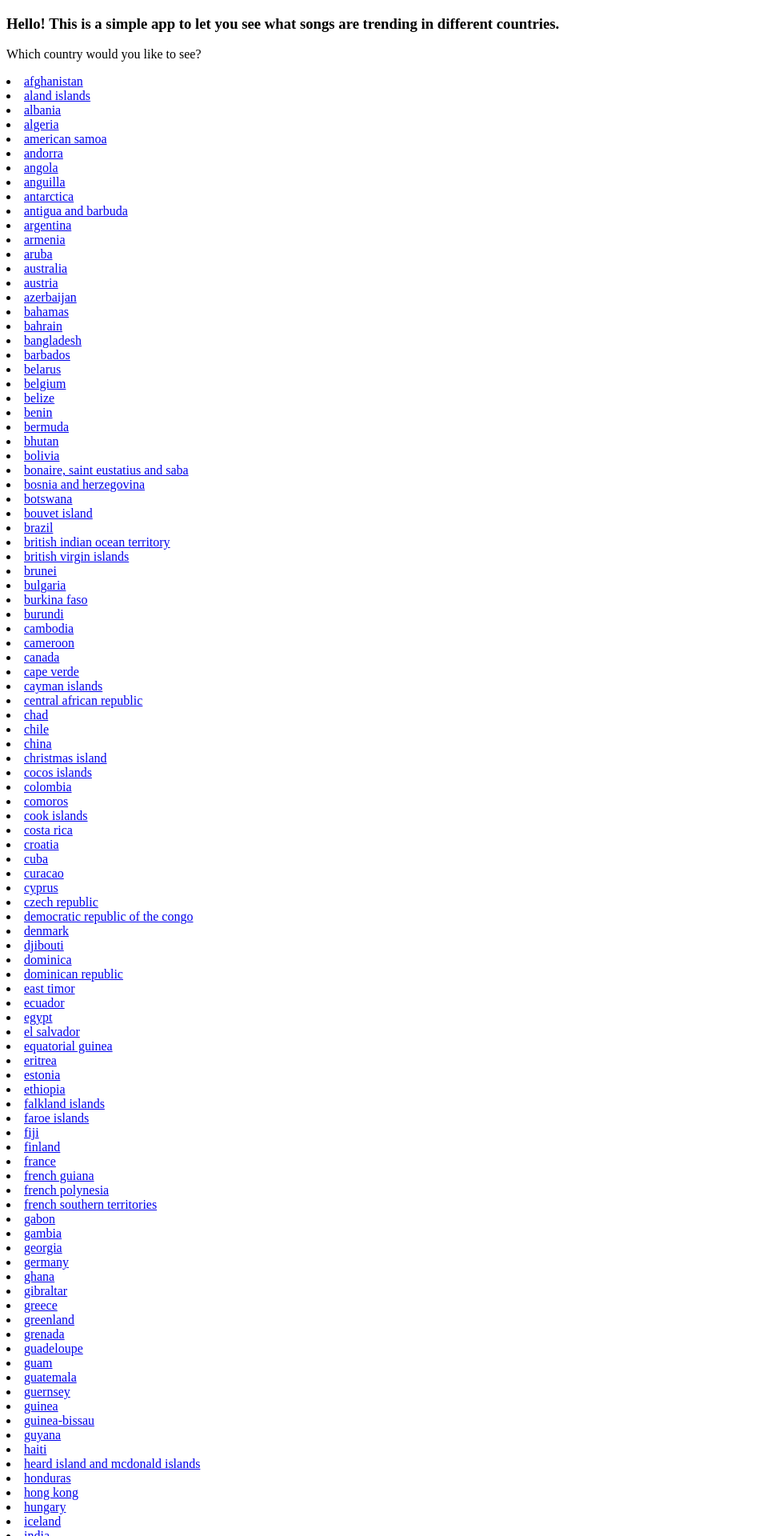
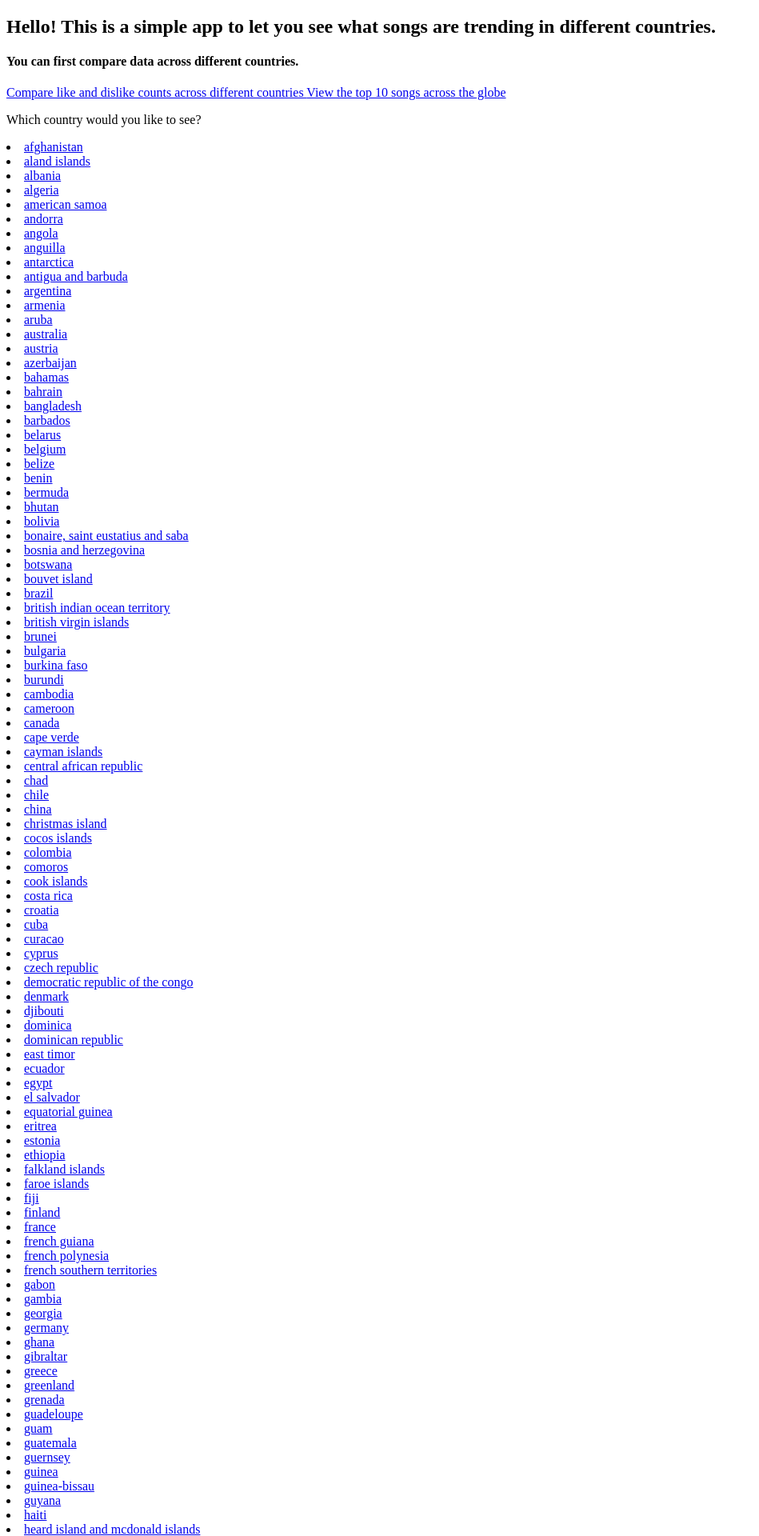
Before and after one commit to CrissCheng/si507-final-project, a Flask app: page / in a window 1280 px wide. Shown: the top 1920 px of the page at 80% size, without its empty margins (0-949 px from the left). Run offline with Flask 2, Linux system fonts and the light colour scheme; data comes from the database, SQL or seed files in the repository.

Commit message:
finish like dislike comp, next view compare

```diff
--- a/app.py
+++ b/app.py
@@ -2,6 +2,7 @@
 from flask import Flask, render_template, request
 import sqlite3
 import plotly.graph_objects as go
+import plotly.express as px
 
 app = Flask(__name__)
 
@@ -108,6 +109,15 @@ def get_song_comment(id_list):
 	results = connect_db(q)
 	return results
 
+def country_like_dislike():
+	q = f'''
+	SELECT v.id, c.Countries, v.likes, v.dislikes
+	FROM Videos as v
+	JOIN Countries as c
+	ON v.countryId = c.id
+	'''
+	results = connect_db(q)
+	return results
 
 @app.route('/')
 def index():
@@ -228,5 +238,24 @@ def song_compare_handle_form(country):
 	else:
 		return render_template('top_songs_compare_results.html', country=country, song_stats=songs_stats ,check_view = check_view, check_like = check_like, check_dislike = check_dislike, check_comment = check_comment)
 
+@app.route('/like_dislike_compare')
+def like_dislike_comp():
+	results = country_like_dislike()
+	like_list = []
+	dislike_list = []
+	country_list = []
+	for i in results:
+		country_list.append(i[1])
+		like_list.append(i[2])
+		dislike_list.append(i[3])
+
+	fig = px.scatter(x=like_list, y=dislike_list, color=country_list, title = "like vs dislike counts across different countries")
+	div = fig.to_html(full_html=False)
+	return render_template('like_dislike_comp.html', plot_div = div)
+@app.route('/view_compare')
+def view_comp():
+	return render_template()
+
+
 if __name__ == '__main__':
 	app.run(debug=True)
--- a/templates/index.html
+++ b/templates/index.html
@@ -7,7 +7,14 @@
 </head>
 
 <body>
-	<h3>Hello! This is a simple app to let you see what songs are trending in different countries.</h3>
+	<h2>Hello! This is a simple app to let you see what songs are trending in different countries.</h2>
+	<div>
+		<h4>You can first compare data across different countries.</h4>
+		<a href="/like_dislike_compare">Compare like and dislike counts across different countries </a>
+		<a href="/view_compare">View the top 10 songs across the globe</a>
+
+	</div>
+	<div>
 		<p>
 			Which country would you like to see? <br>
 			<ur>
@@ -16,6 +23,7 @@
 				{% endfor %}
 			</ur>
 		</p>
+	</div>
 
 </body>
 </html>
```
Also changed, not shown: templates/like_dislike_comp.html (added, +14 -0 lines). Lines whose indentation alone changed are shown as unchanged.
